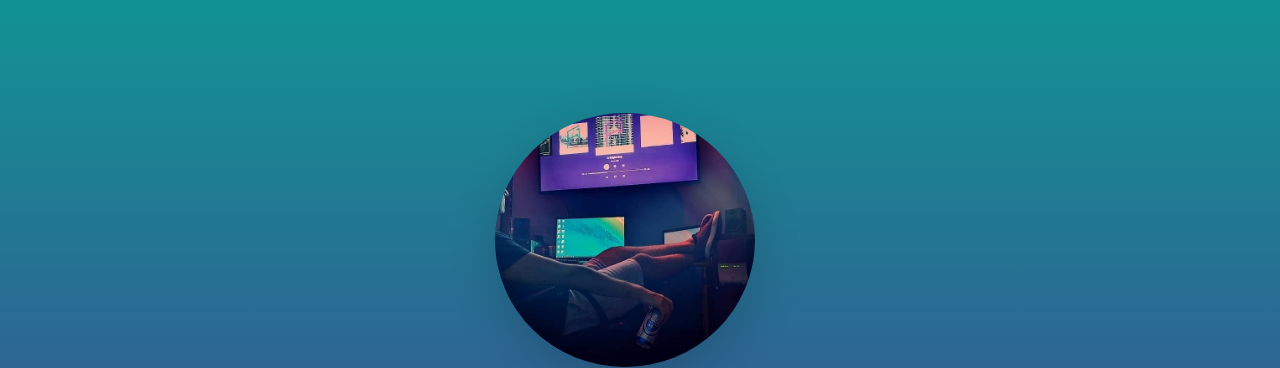
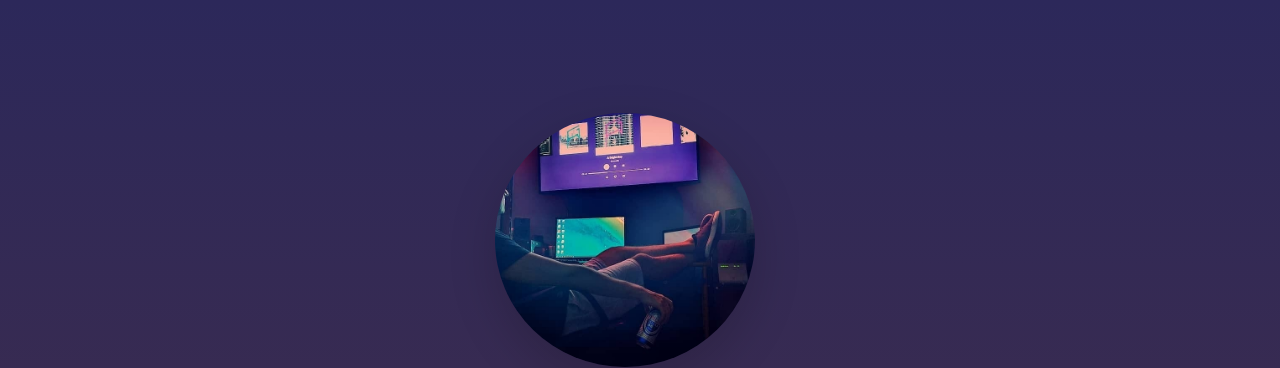
Before and after one commit to ChrisPap261/cv, a plain HTML site: page index.html in a window 1280 px wide. Shown: the top 368 px of the page. Drawn offline with nearby package versions, Linux system fonts and the light colour scheme.

Commit message:
Update index.html

```diff
--- a/index.html
+++ b/index.html
@@ -34,7 +34,7 @@
 
 <body style="">
   <!-- Full Page Image Header with Vertically Centered Content -->
-  <header class="masthead" style="	background-image: linear-gradient(to bottom, rgb(17, 147, 147), rgb(79, 48, 147)););	background-position: top left;	background-size: 100%;	background-repeat: repeat;">
+  <header class="masthead" style="	background-image: linear-gradient(to bottom, rgb(44, 40, 90),rgb(68, 46, 73)););	background-position: top left;	background-size: 100%;	background-repeat: repeat;">
     <div class="container h-100">
       <div class="row h-100 align-items-center w-100">
         <div class="col-12 text-center col-sm-12 col-md-12 col-lg-12" style="">
```
